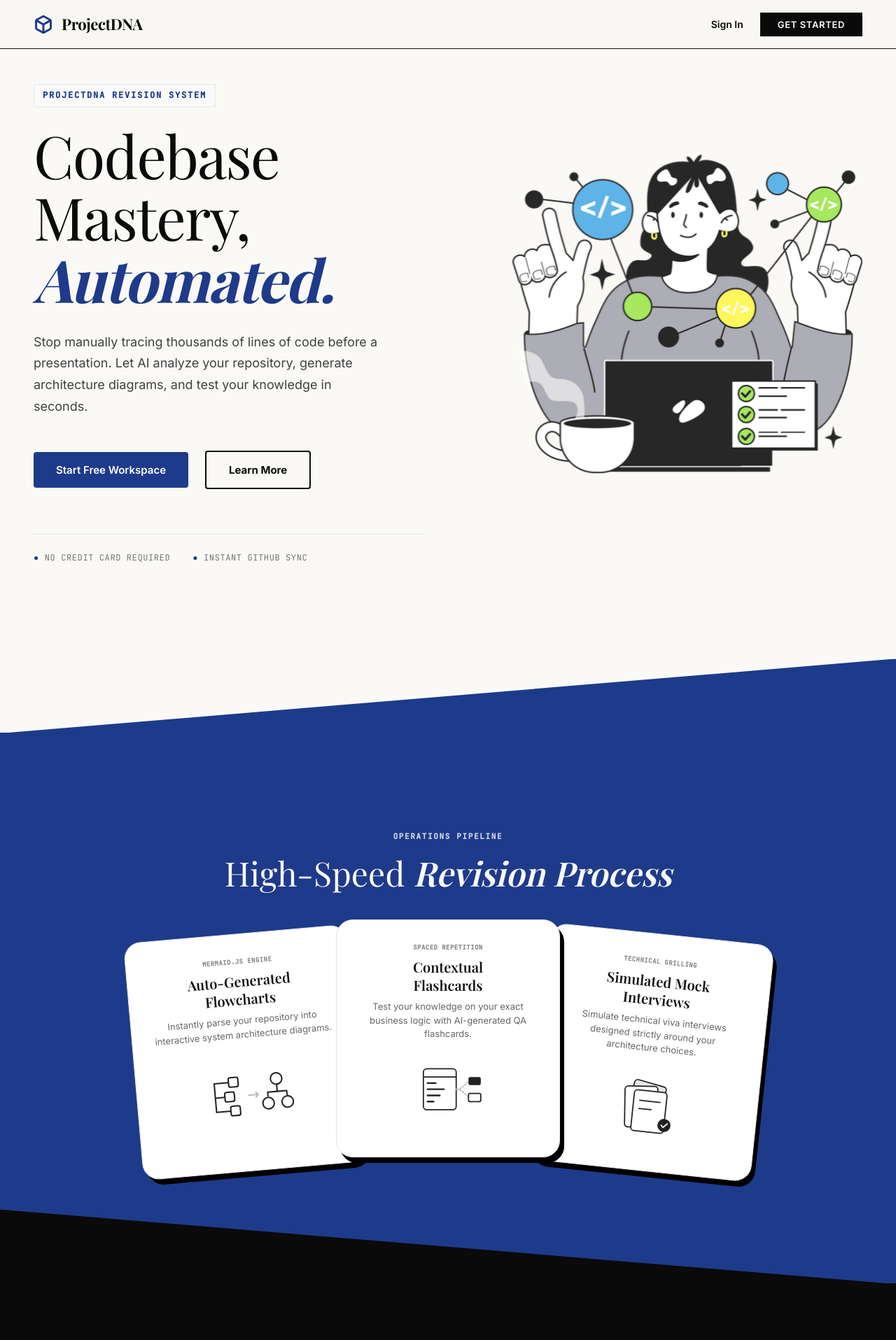
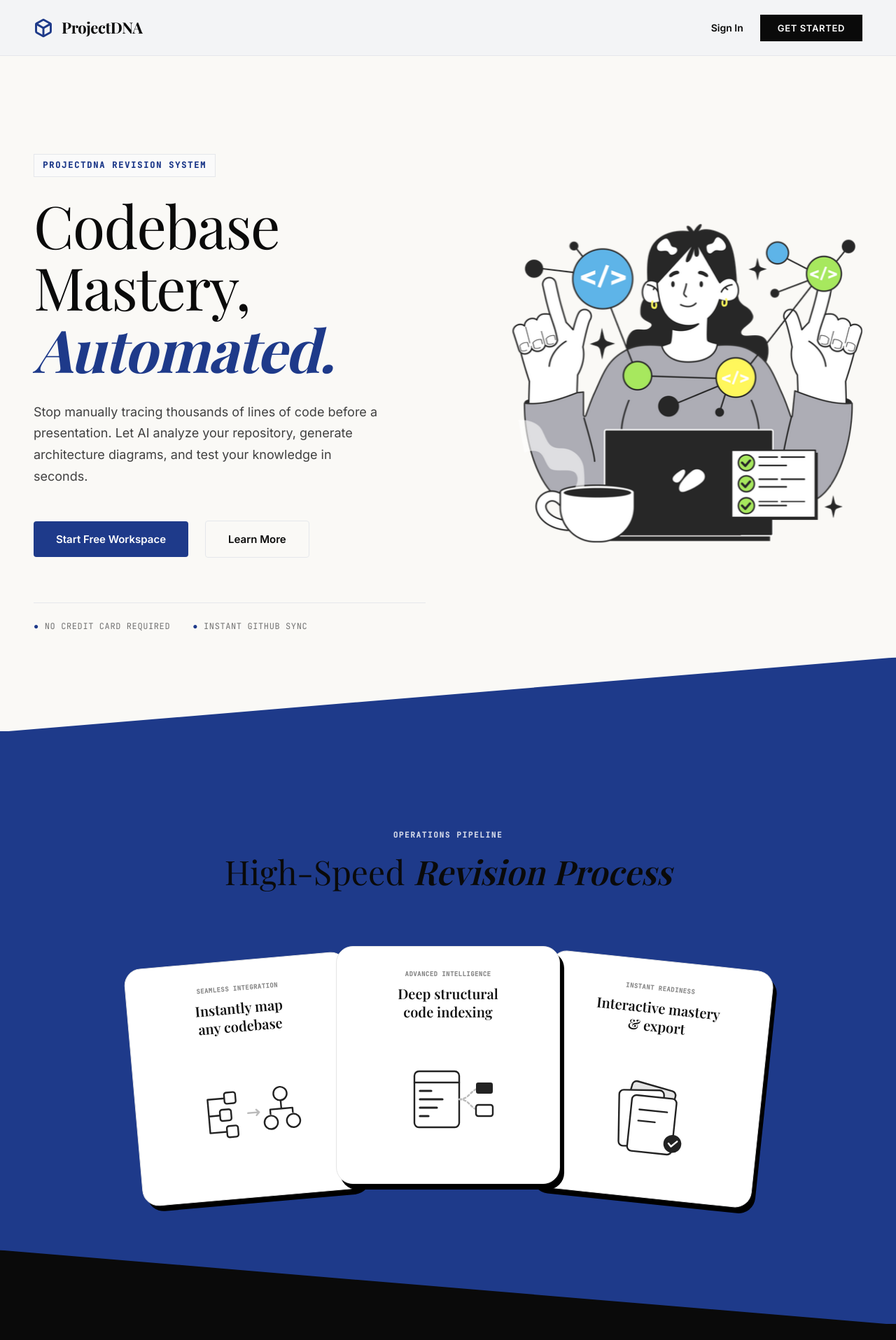
Before and after one commit to preethz2567/projectdna, a React (Vite) app in the folder client/: page / in a window 1280 px wide. Shown: the top 1915 px of the page at 70% size. Built offline with nearby package versions, Linux system fonts and the light colour scheme; a web font is replaced by a local one.

Commit message:
Revert "style: keep header bar fixed"
This reverts commit d59311845dfc4dd0d9fd3035458b325b0f6b7442.

```diff
--- a/client/src/pages/Home.tsx
+++ b/client/src/pages/Home.tsx
@@ -57,13 +57,12 @@ export default function Home() {
 
       {/* Editorial Navbar (Grey) */}
       <nav className="anim-slide-down" style={{
-        position: 'fixed', top: 0, left: 0, width: '100%', zIndex: 50,
         display: 'flex', alignItems: 'center', justifyContent: 'space-between',
-        padding: '0 48px', height: 70, background: '#f7f3ef41',
-        borderBottom: '1.5px solid #131212ff'
+        padding: '0 48px', height: 80, background: '#f3f4f6',
+        borderBottom: '1px solid #e5e7eb'
       }}>
         <div style={{ display: 'flex', alignItems: 'center', gap: '12px' }}>
-          <svg width="28" height="28" viewBox="0 0 24 24" fill="none" stroke="#1E3A8A" strokeWidth="2.5" strokeLinecap="round" strokeLinejoin="round">
+          <svg width="28" height="28" viewBox="0 0 24 24" fill="none" stroke="var(--accent)" strokeWidth="2.5" strokeLinecap="round" strokeLinejoin="round">
             <path d="M21 16V8a2 2 0 0 0-1-1.73l-7-4a2 2 0 0 0-2 0l-7 4A2 2 0 0 0 3 8v8a2 2 0 0 0 1 1.73l7 4a2 2 0 0 0 2 0l7-4A2 2 0 0 0 21 16z"></path>
             <polyline points="3.27 6.96 12 12.01 20.73 6.96"></polyline>
             <line x1="12" y1="22.08" x2="12" y2="12"></line>
@@ -74,22 +73,22 @@ export default function Home() {
         </div>
         <div style={{ display: 'flex', gap: '24px', alignItems: 'center' }}>
           {user ? (
-            <button className="btn" style={{ background: 'var(--text)', color: 'white', borderRadius: 0, padding: '8px 24px', fontWeight: 600, fontSize: 13, textTransform: 'uppercase', letterSpacing: '0.05em' }} onClick={() => navigate('/dashboard')}>Console</button>
+            <button className="btn" style={{ background: 'var(--text)', color: 'white', borderRadius: 0, padding: '10px 24px', fontWeight: 600, fontSize: 13, textTransform: 'uppercase', letterSpacing: '0.05em' }} onClick={() => navigate('/dashboard')}>Console</button>
           ) : (
             <>
-              <button className="btn" style={{ background: 'transparent', color: 'var(--text)', border: 'none', padding: '8px 0', fontSize: 14, fontWeight: 600 }} onClick={() => navigate('/login')}>Sign In</button>
-              <button className="btn" style={{ background: 'var(--text)', color: 'white', borderRadius: 0, padding: '8px 24px', fontSize: 13, fontWeight: 600, textTransform: 'uppercase', letterSpacing: '0.05em' }} onClick={() => navigate('/register')}>Get Started</button>
+              <button className="btn" style={{ background: 'transparent', color: 'var(--text)', border: 'none', padding: '10px 0', fontSize: 14, fontWeight: 600 }} onClick={() => navigate('/login')}>Sign In</button>
+              <button className="btn" style={{ background: 'var(--text)', color: 'white', borderRadius: 0, padding: '10px 24px', fontSize: 13, fontWeight: 600, textTransform: 'uppercase', letterSpacing: '0.05em' }} onClick={() => navigate('/register')}>Get Started</button>
             </>
           )}
         </div>
       </nav>
 
       {/* SECTION 1: HERO (Ivory) */}
-      <section style={{ background: '#faf9f6', padding: '120px 48px 240px 48px', minHeight: '100vh', display: 'flex', alignItems: 'center', position: 'relative' }}>
-        <div style={{ maxWidth: 1200, margin: '0 auto', display: 'flex', alignItems: 'center', gap: 64, width: '100%' }}>
+      <section style={{ background: '#faf9f6', padding: '140px 48px', position: 'relative' }}>
+        <div style={{ maxWidth: 1200, margin: '0 auto', display: 'flex', alignItems: 'center', gap: 64 }}>
           <div style={{ flex: 1 }}>
             <div className="anim-fade-in-up" style={{
-              fontFamily: 'var(--font-mono)', fontSize: 12, fontWeight: 600, color: '#1E3A8A',
+              fontFamily: 'var(--font-mono)', fontSize: 12, fontWeight: 600, color: 'var(--accent)',
               letterSpacing: '0.15em', textTransform: 'uppercase', marginBottom: 24,
               border: '1px solid var(--border)', padding: '6px 12px', display: 'inline-block',
               background: '#fafafa'
@@ -102,7 +101,7 @@ export default function Home() {
               letterSpacing: '-0.02em', lineHeight: 1.05, marginBottom: 32, fontWeight: 400
             }}>
               Codebase Mastery,<br/>
-              <span style={{ color: '#1E3A8A', fontStyle: 'italic', fontWeight: 700 }}>Automated.</span>
+              <span style={{ color: 'var(--accent)', fontStyle: 'italic', fontWeight: 700 }}>Automated.</span>
             </h1>
 
             <p className="anim-fade-in-up anim-delay-2" style={{ fontFamily: 'var(--font-sans)', fontSize: 18, color: 'var(--text-secondary)', lineHeight: 1.7, maxWidth: 500, marginBottom: 48, fontWeight: 400 }}>
@@ -113,7 +112,7 @@ export default function Home() {
                <button className="btn" style={{ background: 'var(--accent)', color: 'white', borderRadius: 4, padding: '16px 32px', fontSize: 15, fontWeight: 600, border: 'none' }} onClick={() => navigate('/register')}>
                  Start Free Workspace
                </button>
-               <button className="btn" style={{ background: 'transparent', color: 'var(--text)', border: '2px solid var(--text)', borderRadius: 4, padding: '16px 32px', fontSize: 15, fontWeight: 700 }}>
+               <button className="btn" style={{ background: 'transparent', color: 'var(--text)', border: '1px solid var(--border)', borderRadius: 4, padding: '16px 32px', fontSize: 15, fontWeight: 600 }}>
                  Learn More
                </button>
             </div>
@@ -138,7 +137,6 @@ export default function Home() {
         </div>
       </section>
 
-
       {/* SECTION 2: PIPELINE (Navy Blue + Black Shadows) */}
       <section style={{ background: 'var(--accent)', color: 'white', padding: '140px 48px', position: 'relative' }}>
 
@@ -149,16 +147,16 @@ export default function Home() {
 
         <div style={{ maxWidth: 1200, margin: '0 auto', position: 'relative', zIndex: 1 }}>
 
-          <div style={{ textAlign: 'center', marginBottom: 40 }}>
+          <div style={{ textAlign: 'center', marginBottom: 60 }}>
             <div style={{ fontFamily: 'var(--font-mono)', fontSize: 11, fontWeight: 700, color: 'rgba(255,255,255,0.8)', letterSpacing: '0.15em', textTransform: 'uppercase', marginBottom: 16 }}>
               OPERATIONS PIPELINE
             </div>
-            <h2 style={{ fontFamily: 'var(--font-heading)', fontSize: 48, fontWeight: 400, lineHeight: 1.1, color: '#faf9f6' }}>
+            <h2 style={{ fontFamily: 'var(--font-heading)', fontSize: 48, fontWeight: 400, lineHeight: 1.1 }}>
               High-Speed <span style={{ fontStyle: 'italic', fontWeight: 600 }}>Revision Process</span>
             </h2>
           </div>
 
-          <div style={{ display: 'flex', justifySelf: 'center', justifyContent: 'center', alignItems: 'center', padding: '20px 0' }}>
+          <div style={{ display: 'flex', justifyContent: 'center', alignItems: 'center', padding: '40px 0' }}>
 
             {/* Card 1: Left */}
             <div className="hover-card hover-card-left" style={{
@@ -167,14 +165,11 @@ export default function Home() {
               transform: 'rotate(-5deg)', zIndex: 1, marginRight: '-30px', position: 'relative'
             }}>
               <div style={{ fontSize: 9, color: '#888', textTransform: 'uppercase', letterSpacing: '0.05em', marginBottom: 8, fontWeight: 700, fontFamily: 'var(--font-mono)' }}>
-                MERMAID.JS ENGINE
+                SEAMLESS INTEGRATION
               </div>
-              <div style={{ fontSize: 20, color: '#111', fontWeight: 600, textAlign: 'center', lineHeight: 1.3, marginBottom: 8, fontFamily: 'var(--font-heading)' }}>
-                Auto-Generated<br/>Flowcharts
+              <div style={{ fontSize: 20, color: '#111', fontWeight: 600, textAlign: 'center', lineHeight: 1.3, marginBottom: 24, fontFamily: 'var(--font-heading)' }}>
+                Instantly map<br/>any codebase
               </div>
-              <p style={{ fontSize: 13, color: '#666', textAlign: 'center', lineHeight: 1.5, margin: '0 8px 16px 8px' }}>
-                Instantly parse your repository into interactive system architecture diagrams.
-              </p>
               <svg width="160" height="160" viewBox="0 0 200 200" fill="none" stroke="#222" strokeWidth="3" strokeLinecap="round" strokeLinejoin="round" style={{ marginTop: 'auto' }}>
                 <path d="M30 60 h30 M30 60 v60 M30 90 h20 M30 120 h30" />
                 <rect x="60" y="50" width="20" height="20" rx="4" fill="#fff" />
@@ -197,14 +192,11 @@ export default function Home() {
               transform: 'translateY(-20px)', zIndex: 2, position: 'relative'
             }}>
               <div style={{ fontSize: 9, color: '#888', textTransform: 'uppercase', letterSpacing: '0.05em', marginBottom: 8, fontWeight: 700, fontFamily: 'var(--font-mono)' }}>
-                SPACED REPETITION
+                ADVANCED INTELLIGENCE
               </div>
-              <div style={{ fontSize: 20, color: '#111', fontWeight: 600, textAlign: 'center', lineHeight: 1.3, marginBottom: 8, fontFamily: 'var(--font-heading)' }}>
-                Contextual<br/>Flashcards
+              <div style={{ fontSize: 20, color: '#111', fontWeight: 600, textAlign: 'center', lineHeight: 1.3, marginBottom: 24, fontFamily: 'var(--font-heading)' }}>
+                Deep structural<br/>code indexing
               </div>
-              <p style={{ fontSize: 13, color: '#666', textAlign: 'center', lineHeight: 1.5, margin: '0 8px 16px 8px' }}>
-                Test your knowledge on your exact business logic with AI-generated QA flashcards.
-              </p>
               <svg width="160" height="160" viewBox="0 0 200 200" fill="none" stroke="#222" strokeWidth="3" strokeLinecap="round" strokeLinejoin="round" style={{ marginTop: 'auto' }}>
                 <rect x="40" y="40" width="80" height="100" rx="8" fill="#fff" />
                 <path d="M40 60 h80" />
@@ -225,14 +217,11 @@ export default function Home() {
               transform: 'rotate(6deg)', zIndex: 1, marginLeft: '-30px', position: 'relative'
             }}>
               <div style={{ fontSize: 9, color: '#888', textTransform: 'uppercase', letterSpacing: '0.05em', marginBottom: 8, fontWeight: 700, fontFamily: 'var(--font-mono)' }}>
-                TECHNICAL GRILLING
+                INSTANT READINESS
               </div>
-              <div style={{ fontSize: 20, color: '#111', fontWeight: 600, textAlign: 'center', lineHeight: 1.3, marginBottom: 8, fontFamily: 'var(--font-heading)' }}>
-                Simulated Mock<br/>Interviews
+              <div style={{ fontSize: 20, color: '#111', fontWeight: 600, textAlign: 'center', lineHeight: 1.3, marginBottom: 24, fontFamily: 'var(--font-heading)' }}>
+                Interactive mastery<br/>& export
               </div>
-              <p style={{ fontSize: 13, color: '#666', textAlign: 'center', lineHeight: 1.5, margin: '0 8px 16px 8px' }}>
-                Simulate technical viva interviews designed strictly around your architecture choices.
-              </p>
               <svg width="160" height="160" viewBox="0 0 200 200" fill="none" stroke="#222" strokeWidth="3" strokeLinecap="round" strokeLinejoin="round" style={{ marginTop: 'auto' }}>
                 <rect x="60" y="40" width="80" height="100" rx="8" fill="#e5e5e5" transform="rotate(10 100 90)" />
                 <rect x="50" y="50" width="80" height="100" rx="8" fill="#ffffff" transform="rotate(-5 90 100)" />
@@ -251,7 +240,7 @@ export default function Home() {
       </section>
 
       {/* SECTION 3: CAPABILITIES TABLE (Dark) */}
-      <section style={{ background: 'var(--surface-dark)', color: 'white', padding: '80px 48px', position: 'relative' }}>
+      <section style={{ background: 'var(--surface-dark)', color: 'white', padding: '140px 48px', position: 'relative' }}>
 
         {/* Slanted Section Divider (Slopes DOWN to the right) */}
         <svg viewBox="0 0 1440 120" style={{ position: 'absolute', top: 0, left: 0, width: '100%', transform: 'translateY(-99%)', zIndex: 0 }} preserveAspectRatio="none">
@@ -260,8 +249,8 @@ export default function Home() {
 
         <div style={{ maxWidth: 1200, margin: '0 auto', position: 'relative', zIndex: 1 }}>
 
-          <div style={{ marginBottom: 40 }}>
-            <div style={{ fontFamily: 'var(--font-mono)', fontSize: 11, fontWeight: 700, color: '#1E3A8A', letterSpacing: '0.15em', textTransform: 'uppercase', marginBottom: 16 }}>
+          <div style={{ marginBottom: 64 }}>
+            <div style={{ fontFamily: 'var(--font-mono)', fontSize: 11, fontWeight: 700, color: 'var(--accent)', letterSpacing: '0.15em', textTransform: 'uppercase', marginBottom: 16 }}>
               SPECIFICATION SHEETS
             </div>
             <h2 style={{ fontFamily: 'var(--font-heading)', fontSize: 48, fontWeight: 400, lineHeight: 1.1, color: '#ffffff' }}>
@@ -280,10 +269,9 @@ export default function Home() {
               { id: 'SYS 01 00', title: 'Topology & Architecture Generation', desc: 'Translates raw codebase folders and dependencies into high-fidelity Mermaid.js flowcharts and system diagrams.' },
               { id: 'SYS 02 00', title: 'Contextual Flashcard Quizzes', desc: 'Parses business logic and database schemas to automatically generate targeted QA flashcards with success-rate tracking.' },
               { id: 'SYS 03 00', title: 'Mock Interview Sandbox', desc: 'Simulates HR, Technical, and Architecture interviews tailored strictly to the technologies and patterns used in your repository.' },
-              { id: 'SYS 04 00', title: 'Automated Code Review', desc: 'Scans syntax for security vulnerabilities, performance bottlenecks, and structural anomalies, generating actionable audit reports.' },
-              { id: 'SYS 05 00', title: 'Infrastructure as Code', desc: 'Ship your backend to ECS Fargate and RDS instantly using pre-configured Terraform modules. Complete with VPCs, least-privilege IAM roles, and S3 state management.' }
-            ].map((row, i, arr) => (
-              <div key={i} style={{ display: 'grid', gridTemplateColumns: '1fr 2fr 3fr', padding: '24px', borderBottom: i === arr.length - 1 ? 'none' : '1px solid #262626', alignItems: 'center', transition: 'background 0.2s', cursor: 'pointer', background: i % 2 === 0 ? 'transparent' : '#111111' }} onMouseOver={e => e.currentTarget.style.background = '#1a1a1a'} onMouseOut={e => e.currentTarget.style.background = i % 2 === 0 ? 'transparent' : '#111111'}>
+              { id: 'SYS 04 00', title: 'Automated Code Review', desc: 'Scans syntax for security vulnerabilities, performance bottlenecks, and structural anomalies, generating actionable audit reports.' }
+            ].map((row, i) => (
+              <div key={i} style={{ display: 'grid', gridTemplateColumns: '1fr 2fr 3fr', padding: '24px', borderBottom: i === 3 ? 'none' : '1px solid #262626', alignItems: 'center', transition: 'background 0.2s', cursor: 'pointer', background: i % 2 === 0 ? 'transparent' : '#111111' }} onMouseOver={e => e.currentTarget.style.background = '#1a1a1a'} onMouseOut={e => e.currentTarget.style.background = i % 2 === 0 ? 'transparent' : '#111111'}>
                 <div style={{ fontFamily: 'var(--font-mono)', fontSize: 12, fontWeight: 700, color: '#60a5fa' }}>{row.id}</div>
                 <div style={{ fontSize: 15, fontWeight: 600, color: '#f3f4f6' }}>{row.title}</div>
                 <div style={{ fontSize: 14, color: '#9ca3af', lineHeight: 1.6 }}>{row.desc}</div>
@@ -294,13 +282,13 @@ export default function Home() {
       </section>
 
       {/* SECTION 4: CTA PORTAL (Navy Blue) */}
-      <section style={{ background: 'var(--accent)', color: 'white', padding: '80px 48px', position: 'relative', overflow: 'hidden' }}>
+      <section style={{ background: 'var(--accent)', color: 'white', padding: '120px 48px', position: 'relative', overflow: 'hidden' }}>
 
         <div style={{ maxWidth: 800, margin: '0 auto', textAlign: 'center' }}>
-          <h2 style={{ fontFamily: 'var(--font-heading)', fontSize: 56, fontWeight: 400, lineHeight: 1.1, marginBottom: 16, color: '#faf9f6' }}>
+          <h2 style={{ fontFamily: 'var(--font-heading)', fontSize: 56, fontWeight: 400, lineHeight: 1.1, marginBottom: 24 }}>
             Ready to Master Your <span style={{ fontStyle: 'italic', fontWeight: 600 }}>Codebase?</span>
           </h2>
-          <p style={{ fontSize: 18, color: 'rgba(255,255,255,0.8)', marginBottom: 32, lineHeight: 1.6, maxWidth: 600, margin: '0 auto 32px auto' }}>
+          <p style={{ fontSize: 18, color: 'rgba(255,255,255,0.8)', marginBottom: 48, lineHeight: 1.6, maxWidth: 600, margin: '0 auto 48px auto' }}>
             Optimize your revision bandwidth. Sync your repository, generate documentation, and ace your viva presentations.
           </p>
           <button className="btn" style={{ background: 'white', color: 'var(--accent)', borderRadius: 4, padding: '18px 48px', fontSize: 13, fontWeight: 700, textTransform: 'uppercase', letterSpacing: '0.1em', border: 'none' }} onClick={() => navigate('/register')}>
@@ -309,27 +297,27 @@ export default function Home() {
         </div>
       </section>
 
-      {/* SECTION 5: EDITORIAL FOOTER (Ivory) */}
-      <footer style={{ background: '#faf9f6', color: 'var(--text-secondary)', padding: '48px 48px 24px 48px', borderTop: '1px solid #e5e5e5' }}>
+      {/* SECTION 5: EDITORIAL FOOTER (Black) */}
+      <footer style={{ background: '#050505', color: '#737373', padding: '80px 48px 40px 48px' }}>
         <div style={{ maxWidth: 1200, margin: '0 auto' }}>
-          <div style={{ display: 'grid', gridTemplateColumns: '2fr 1fr 1fr 1fr', gap: 64, borderBottom: '1px solid #e5e5e5', paddingBottom: 48, marginBottom: 32 }}>
+          <div style={{ display: 'grid', gridTemplateColumns: '2fr 1fr 1fr 1fr', gap: 64, borderBottom: '1px solid #171717', paddingBottom: 64, marginBottom: 40 }}>
 
             <div>
               <div style={{ display: 'flex', alignItems: 'center', gap: '12px', marginBottom: 24 }}>
                 <div style={{ width: 24, height: 24, background: 'var(--accent)', display: 'flex', alignItems: 'center', justifyContent: 'center' }}>
                   <span style={{ color: 'white', fontFamily: 'var(--font-heading)', fontSize: 14, fontWeight: 700 }}>P</span>
                 </div>
-                <span style={{ fontFamily: 'var(--font-mono)', fontSize: 14, fontWeight: 700, letterSpacing: '0.05em', color: 'var(--text)' }}>
+                <span style={{ fontFamily: 'var(--font-mono)', fontSize: 14, fontWeight: 700, letterSpacing: '0.05em', color: 'white' }}>
                   ProjectDNA
                 </span>
               </div>
-              <p style={{ fontSize: 14, lineHeight: 1.6, maxWidth: 300, color: 'var(--text-muted)' }}>
+              <p style={{ fontSize: 14, lineHeight: 1.6, maxWidth: 300 }}>
                 B2B machine learning solutions built specifically to map codebases and automate engineering documentation.
               </p>
             </div>
 
             <div>
-              <h4 style={{ fontFamily: 'var(--font-mono)', fontSize: 11, fontWeight: 700, color: 'var(--text)', letterSpacing: '0.1em', textTransform: 'uppercase', marginBottom: 24 }}>Systems Engine</h4>
+              <h4 style={{ fontFamily: 'var(--font-mono)', fontSize: 11, fontWeight: 700, color: 'white', letterSpacing: '0.1em', textTransform: 'uppercase', marginBottom: 24 }}>Systems Engine</h4>
               <ul style={{ listStyle: 'none', padding: 0, margin: 0, display: 'flex', flexDirection: 'column', gap: 16, fontSize: 14 }}>
                 <li>Architecture Mapping</li>
                 <li>Logic Extraction</li>
@@ -338,7 +326,7 @@ export default function Home() {
             </div>
 
             <div>
-              <h4 style={{ fontFamily: 'var(--font-mono)', fontSize: 11, fontWeight: 700, color: 'var(--text)', letterSpacing: '0.1em', textTransform: 'uppercase', marginBottom: 24 }}>Platform</h4>
+              <h4 style={{ fontFamily: 'var(--font-mono)', fontSize: 11, fontWeight: 700, color: 'white', letterSpacing: '0.1em', textTransform: 'uppercase', marginBottom: 24 }}>Platform</h4>
               <ul style={{ listStyle: 'none', padding: 0, margin: 0, display: 'flex', flexDirection: 'column', gap: 16, fontSize: 14 }}>
                 <li>Security Core</li>
                 <li>API Integration</li>
@@ -347,7 +335,7 @@ export default function Home() {
             </div>
 
             <div>
-              <h4 style={{ fontFamily: 'var(--font-mono)', fontSize: 11, fontWeight: 700, color: 'var(--text)', letterSpacing: '0.1em', textTransform: 'uppercase', marginBottom: 24 }}>Compliance</h4>
+              <h4 style={{ fontFamily: 'var(--font-mono)', fontSize: 11, fontWeight: 700, color: 'white', letterSpacing: '0.1em', textTransform: 'uppercase', marginBottom: 24 }}>Compliance</h4>
               <ul style={{ listStyle: 'none', padding: 0, margin: 0, display: 'flex', flexDirection: 'column', gap: 16, fontSize: 14 }}>
                 <li>Data Protection</li>
                 <li>Terms of Service</li>
```
